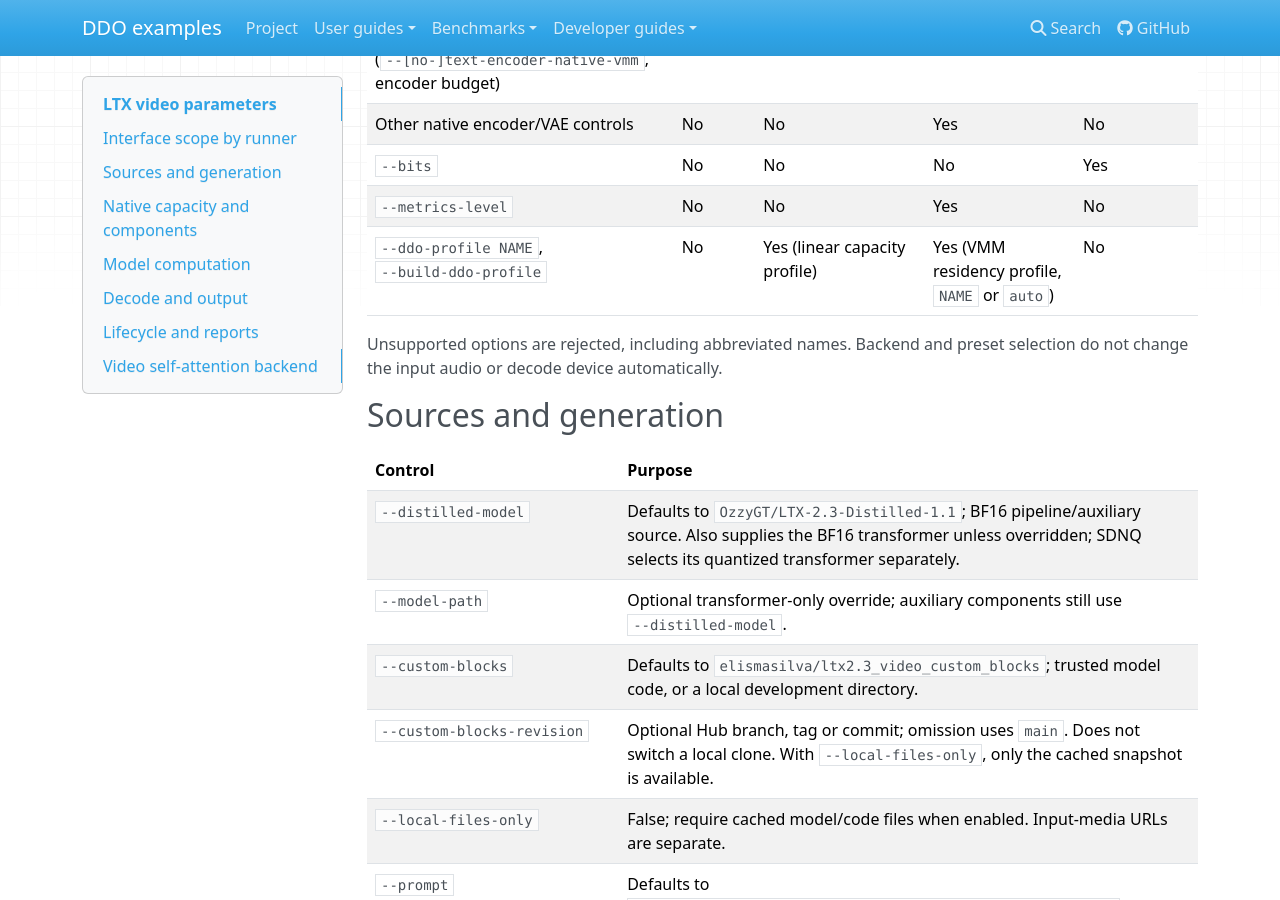
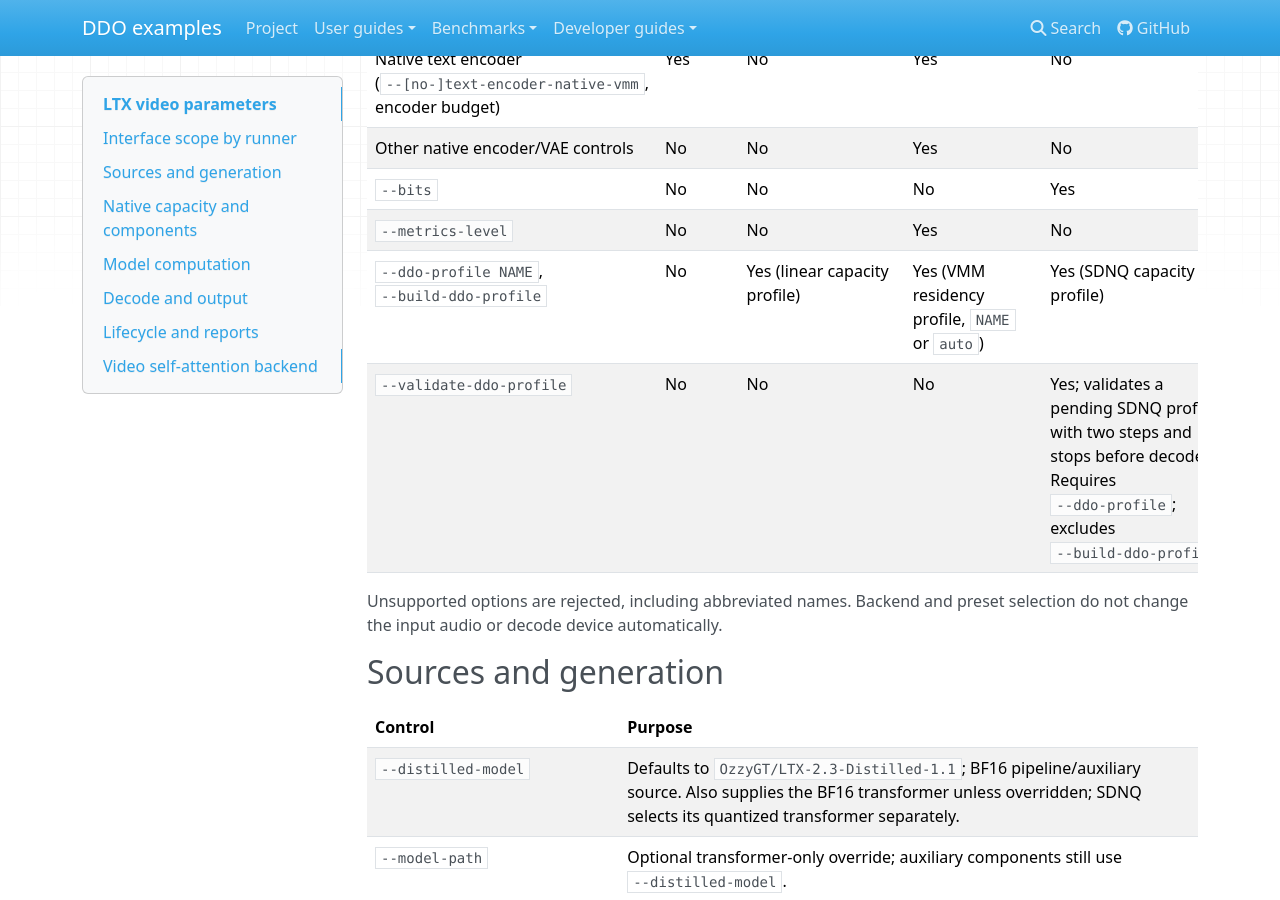
Before and after one commit to DEVAIEXP/ddo-examples, an MkDocs documentation site: the page built from docs/user/ltx2-video-parameters.md, in a window 1280 px wide and 900 px high, scrolled down 710 px. Built offline with MkDocs 1.6.1, drawn with Linux system fonts in a browser that asks for light colours.

Commit message:
Match documented runner recipes and options to the validated runners
The two LTX video VMM recipes passed --no-phase-modulation,
--no-compact-timesteps and --no-inplace-residuals, which the VMM runner
rejects: those computations are off by default there and only have a
positive form. The recipes now match the benchmark controller's VMM
command; the linear and Leaf recipes keep their negative forms, which those
runners accept and the benchmark uses.

Document the runner options that had no entry: the image attention
selectors (--image-self-attention, --image-joint-attention and their
--transformer-attention alias), --trace-transformer-attention, Qwen Leaf's
--no-stream-offload, and the video SDNQ capacity profile with
--validate-ddo-profile.

Co-Authored-By: Claude Opus 5.5 <noreply@anthropic.com>

```diff
--- a/docs/user/ltx2-video-parameters.md
+++ b/docs/user/ltx2-video-parameters.md
@@ -19,7 +19,8 @@ for lifecycle and reporting semantics.
 | Other native encoder/VAE controls | No | No | Yes | No |
 | `--bits` | No | No | No | Yes |
 | `--metrics-level` | No | No | Yes | No |
-| `--ddo-profile NAME`, `--build-ddo-profile` | No | Yes (linear capacity profile) | Yes (VMM residency profile, `NAME` or `auto`) | No |
+| `--ddo-profile NAME`, `--build-ddo-profile` | No | Yes (linear capacity profile) | Yes (VMM residency profile, `NAME` or `auto`) | Yes (SDNQ capacity profile) |
+| `--validate-ddo-profile` | No | No | No | Yes; validates a pending SDNQ profile with two steps and stops before decode. Requires `--ddo-profile`; excludes `--build-ddo-profile`. |
 
 Unsupported options are rejected, including abbreviated names. Backend and
 preset selection do not change the input audio or decode device automatically.
```
Also changed, not shown: docs/user/ltx2-image-parameters.md (+2 -0 lines), docs/user/ltx2-video.md (+0 -2 lines), docs/user/qwen-image-21-parameters.md (+3 -1 lines).
